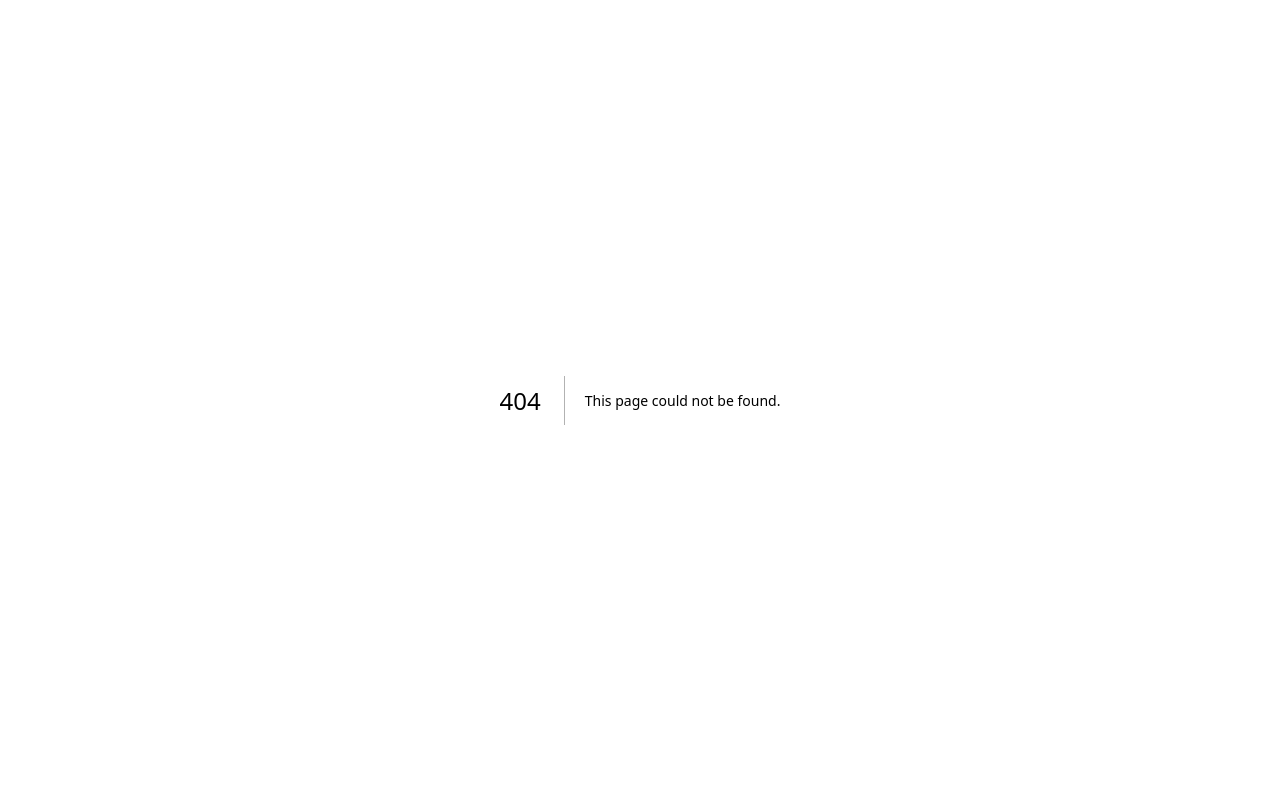
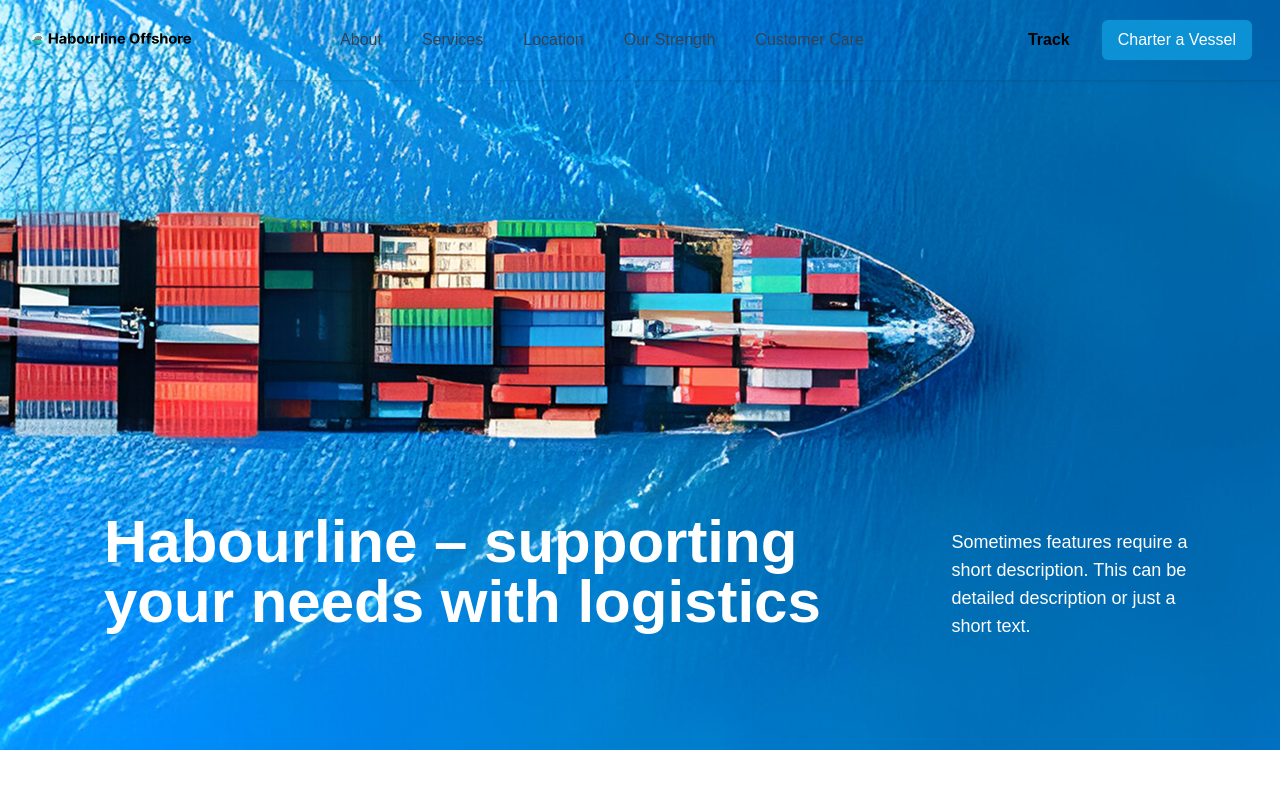
Before and after one commit to harrycode2790/habourline, a Next.js app: page /about in a window 1280 px wide. Before the commit this address had no page. Shown: the top 788 px of the page. Built offline with nearby package versions, Linux system fonts and the light colour scheme.

Commit message:
Started the About page; changed the background color of the header to transparent.

```diff
--- /dev/null
+++ b/app/about/page.tsx
@@ -0,0 +1,14 @@
+import Header from "@/components/Header";
+import HeroSection from "@/components/HeroSection";
+
+export default function AboutPage() {
+  return (
+    <>
+      <HeroSection
+        title="Habourline – supporting your needs with logistics"
+        description="Sometimes features require a short description. This can be detailed description or just a short text."
+        backgroundImage="/images/about-top.png"
+      />
+    </>
+  );
+}
--- a/components/Header.tsx
+++ b/components/Header.tsx
@@ -4,7 +4,7 @@ import Link from "next/link";
 import { Menu, X } from "lucide-react";
 import Image from "next/image";
 
-const Header = ({ backgroundColor = "white" , textColor = 'gray-700', hoverColor = 'black'}) => {
+const Header = ({ backgroundColor = "transparent" , textColor = 'gray-700', hoverColor = 'black'}) => {
   const [isOpen, setIsOpen] = useState(false);
   const [scrolling, setScrolling] = useState(false);
 
@@ -57,7 +57,7 @@ const Header = ({ backgroundColor = "white" , textColor = 'gray-700', hoverColor
 
         {/* Desktop: Navigation CENTERED */}
         <nav className="hidden md:flex flex-10  justify-center space-x-10">
-          <Link href="#" className={`hover:text-${scrolling ? 'blue-400' : hoverColor}`}>About</Link>
+          <Link href="/about" className={`hover:text-${scrolling ? 'blue-400' : hoverColor}`}>About</Link>
           <Link href="#" className={`hover:text-${scrolling ? 'blue-400' : hoverColor}`}>Services</Link>
           <Link href="#" className={`hover:text-${scrolling ? 'blue-400' : hoverColor}`}>Location</Link>
           <Link href="#" className={`hover:text-${scrolling ? 'blue-400' : hoverColor}`}>Our Strength</Link>
@@ -78,7 +78,7 @@ const Header = ({ backgroundColor = "white" , textColor = 'gray-700', hoverColor
       {/* Mobile Menu Dropdown */}
       {isOpen && (
         <div className={`md:hidden mt-4 bg-${backgroundColor} p-4 rounded-md space-y-3`}>
-          <Link href="#" className={`block hover:text-${scrolling ? 'blue-400' : hoverColor}`}>About</Link>
+          <Link href="/about" className={`block hover:text-${scrolling ? 'blue-400' : hoverColor}`}>About</Link>
           <Link href="#" className={`block hover:text-${scrolling ? 'blue-400' : hoverColor}`}>Services</Link>
           <Link href="#" className={`block hover:text-${scrolling ? 'blue-400' : hoverColor}`}>Location</Link>
           <Link href="#" className={`block hover:text-${scrolling ? 'blue-400' : hoverColor}`}>Our Strength</Link>
--- /dev/null
+++ b/components/HeroSection.tsx
@@ -0,0 +1,28 @@
+"use client";
+
+import React from "react";
+import Header from "./Header";
+
+interface HeroSectionProps {
+  title: string;
+  description: string;
+  backgroundImage: string;
+}
+
+const HeroSection: React.FC<HeroSectionProps> = ({ title, description, backgroundImage }) => {
+  return (
+    <section
+        className="relative h-[522px] md:h-[750px] bg-cover bg-center text-white text-center md:text-left"
+        style={{ backgroundImage: `url(${backgroundImage})` }}>
+
+        <Header />
+        <div className="px-6  flex flex-col md:flex-row mt-8 md:mt-108 md:gap-8">
+            <h1 className="text-4xl md:text-6xl font-bold md:max-w-[847px] md:pl-20">{title}</h1>
+            <p className="mt-4 text-base md:text-lg max-w-xs md:max-w-3xs mx-auto">{description}</p>
+        </div>
+
+    </section>
+  );
+};
+
+export default HeroSection;
```
Also changed, not shown: public/images/about-top.png (renamed from public/images/[GetPaidStock 1.png).
